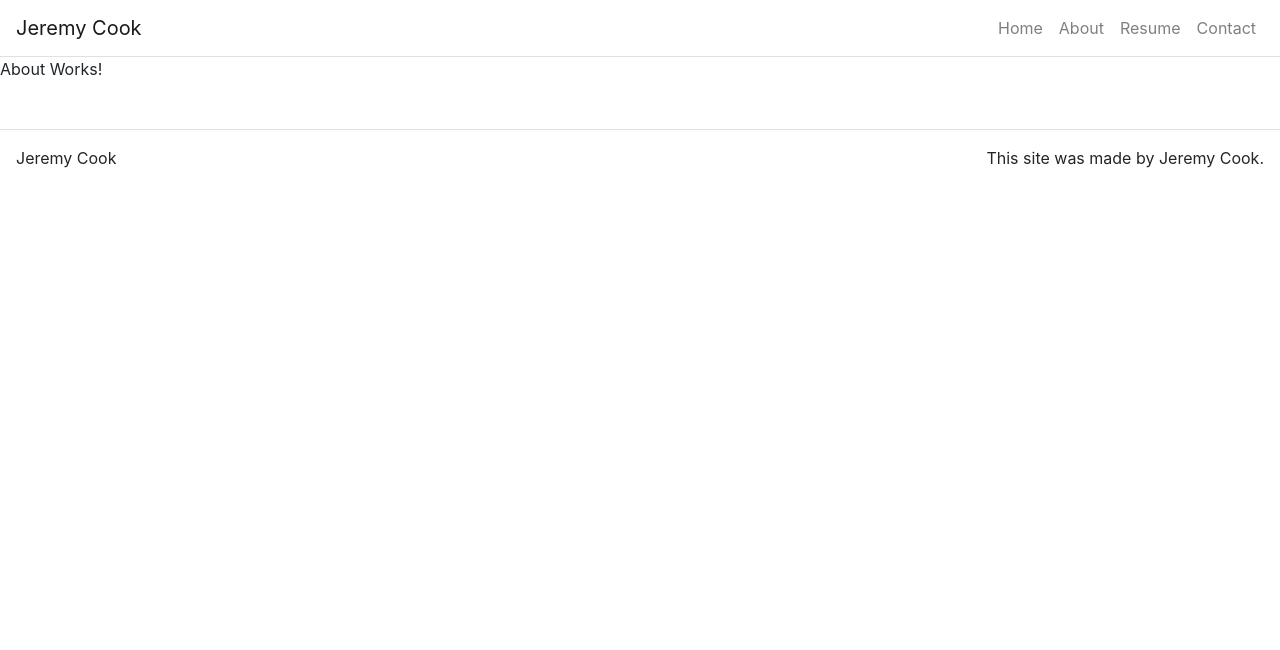
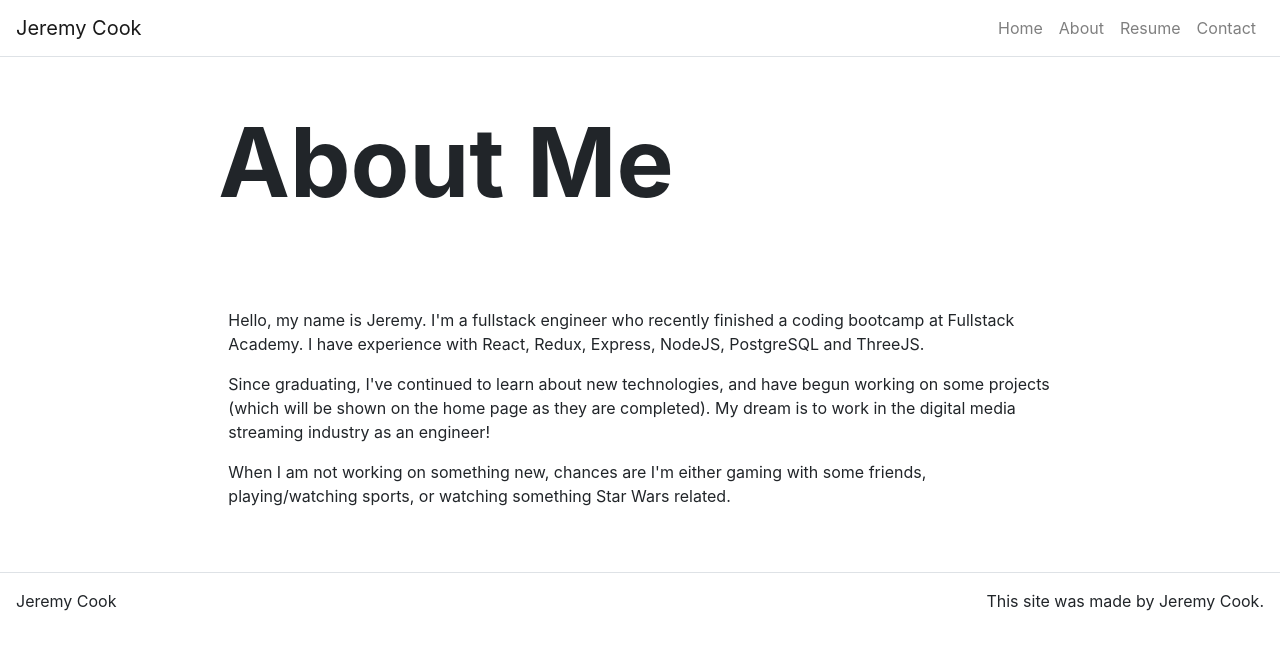
Before and after one commit to JC00K/portfolio, a React (Create React App) app: page /about in a window 1280 px wide. Shown: the top 650 px of the page. Built offline with nearby package versions, Linux system fonts and the light colour scheme.

Commit message:
components updated resume route completed

```diff
--- a/package.json
+++ b/package.json
@@ -6,6 +6,7 @@
     "@testing-library/jest-dom": "^5.11.10",
     "@testing-library/react": "^11.2.6",
     "@testing-library/user-event": "^12.8.3",
+    "axios": "^0.21.1",
     "bootstrap": "^4.6.0",
     "react": "^17.0.2",
     "react-bootstrap": "^1.5.2",
--- a/src/App.js
+++ b/src/App.js
@@ -8,7 +8,6 @@ import './App.css';
 import Footer from './components/Footer';
 import HomePage from './pages/HomePage';
 import About from './pages/About';
-import Resume from './pages/Resume';
 import Contact from './pages/Contact';
 
 class App extends React.Component {
@@ -19,7 +18,6 @@ class App extends React.Component {
       headerLinks: [
         { title: 'Home', path: '/' },
         { title: 'About', path: '/about' },
-        { title: 'Resume', path: '/resume' },
         { title: 'Contact', path: '/contact' },
       ],
       home: {
@@ -29,9 +27,6 @@ class App extends React.Component {
       },
       about: {
         title: 'About Me',
-      },
-      resume: {
-        title: 'Placeholder for resume (presentation pending)',
       },
       contact: {
         title: "Let's Talk!",
@@ -54,9 +49,14 @@ class App extends React.Component {
                 <Link className='nav-link' to='/about'>
                   About
                 </Link>
-                <Link className='nav-link' to='/resume'>
+                <a
+                  className='nav-link'
+                  href='https://drive.google.com/file/d/1azlO0noXVV78STI0wx1NZt3COC5utBCb/view?usp=sharing'
+                  target='_blank'
+                  rel='noreferrer'
+                >
                   Resume
-                </Link>
+                </a>
                 <Link className='nav-link' to='/contact'>
                   Contact
                 </Link>
@@ -79,10 +79,6 @@ class App extends React.Component {
             render={() => <About title={this.state.about.title} />}
           />
           <Route
-            path='/resume'
-            render={() => <Resume title={this.state.resume.title} />}
-          />
-          <Route
             path='/contact'
             render={() => <Contact title={this.state.contact.title} />}
           />
--- /dev/null
+++ b/src/components/Content.js
@@ -0,0 +1,16 @@
+import React from 'react';
+import Container from 'react-bootstrap/Container';
+import Row from 'react-bootstrap/Row';
+import Col from 'react-bootstrap/Col';
+
+function Content(props) {
+  return (
+    <Container fluid={true}>
+      <Row className='justify-content-center'>
+        <Col md={8}>{props.children}</Col>
+      </Row>
+    </Container>
+  );
+}
+
+export default Content;
--- a/src/pages/About.js
+++ b/src/pages/About.js
@@ -1,7 +1,34 @@
 import React from 'react';
+import Message from '../components/Message';
+import Content from '../components/Content';
 
 function About(props) {
-  return <p>About Works!</p>;
+  return (
+    <div>
+      <Message title={props.title} />
+
+      <Content>
+        <p>
+          Hello, my name is Jeremy. I'm a fullstack engineer who recently
+          finished a coding bootcamp at Fullstack Academy. I have experience
+          with React, Redux, Express, NodeJS, PostgreSQL and ThreeJS.
+        </p>
+
+        <p>
+          Since graduating, I've continued to learn about new technologies, and
+          have begun working on some projects (which will be shown on the home
+          page as they are completed). My dream is to work in the digital media
+          streaming industry as an engineer!
+        </p>
+
+        <p>
+          When I am not working on something new, chances are I'm either gaming
+          with some friends, playing/watching sports, or watching something Star
+          Wars related.
+        </p>
+      </Content>
+    </div>
+  );
 }
 
 export default About;
--- a/src/pages/Resume.js
+++ /dev/null
@@ -1,7 +0,0 @@
-import React from 'react';
-
-function Resume(props) {
-  return <p>Resume Works!</p>;
-}
-
-export default Resume;
```
Also changed, not shown: 2 other files (tests, documents, lock files or other folders).
